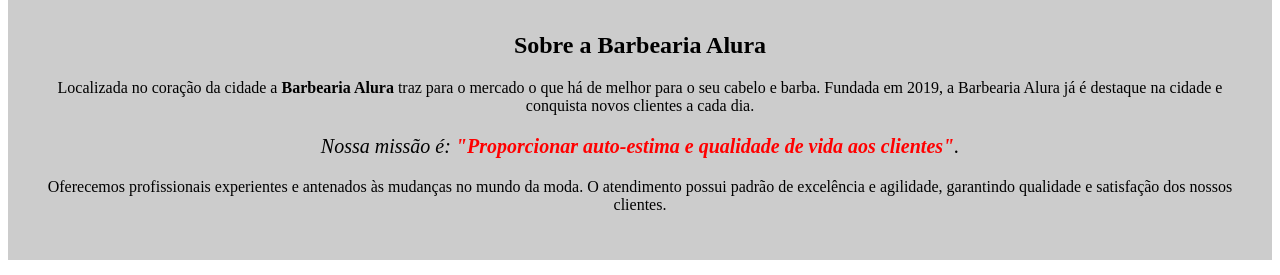
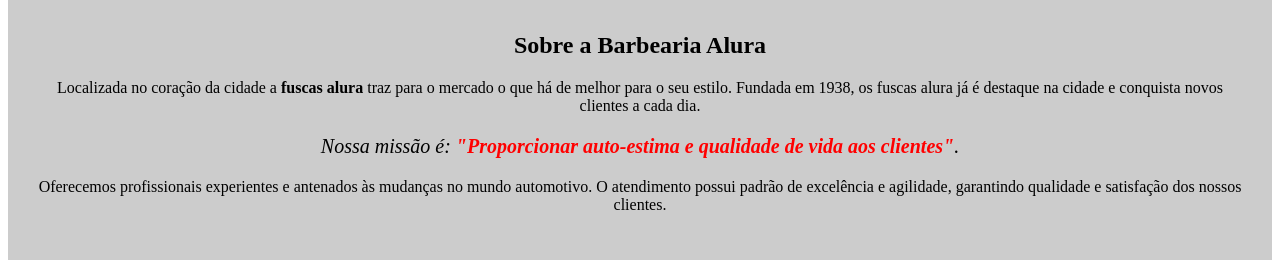
Before and after one commit to MatheusOliveiraHue/Alura-Modificado, a plain HTML site: page index.html in a window 1280 px wide. Shown: the part 402-677 px from the top of the page. Drawn offline with Linux system fonts and the light colour scheme.

Commit message:
fuscão alura

```diff
--- a/index.html
+++ b/index.html
@@ -14,11 +14,11 @@
 		<div class="principal">
 			<h2 class="titulo-centralizado">Sobre a Barbearia Alura</h2>
 
-			<p>Localizada no coração da cidade a <strong>Barbearia Alura</strong> traz para o mercado o que há de melhor para o seu cabelo e barba. Fundada em 2019, a Barbearia Alura já é destaque na cidade e conquista novos clientes a cada dia.</p>
+			<p>Localizada no coração da cidade a <strong>fuscas alura</strong> traz para o mercado o que há de melhor para o seu estilo. Fundada em 1938, os fuscas alura já é destaque na cidade e conquista novos clientes a cada dia.</p>
 
 			<p id="missao"><em>Nossa missão é: <strong>"Proporcionar auto-estima e qualidade de vida aos clientes"</strong>.</em></p>
 
-			<p>Oferecemos profissionais experientes e antenados às mudanças no mundo da moda. O atendimento possui padrão de excelência e agilidade, garantindo qualidade e satisfação dos nossos clientes.</p>
+			<p>Oferecemos profissionais experientes e antenados às mudanças no mundo automotivo. O atendimento possui padrão de excelência e agilidade, garantindo qualidade e satisfação dos nossos clientes.</p>
 		</div>
 
 		<div class="lipão">
```
